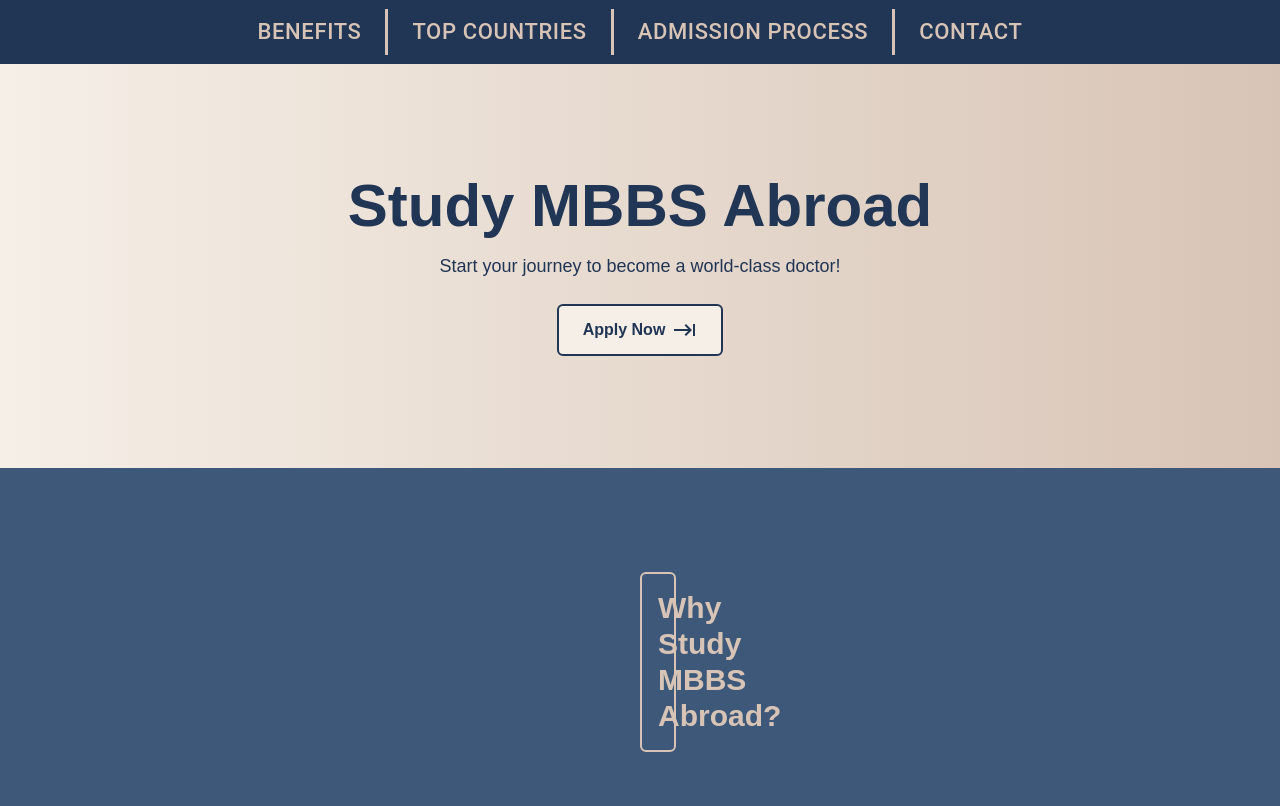
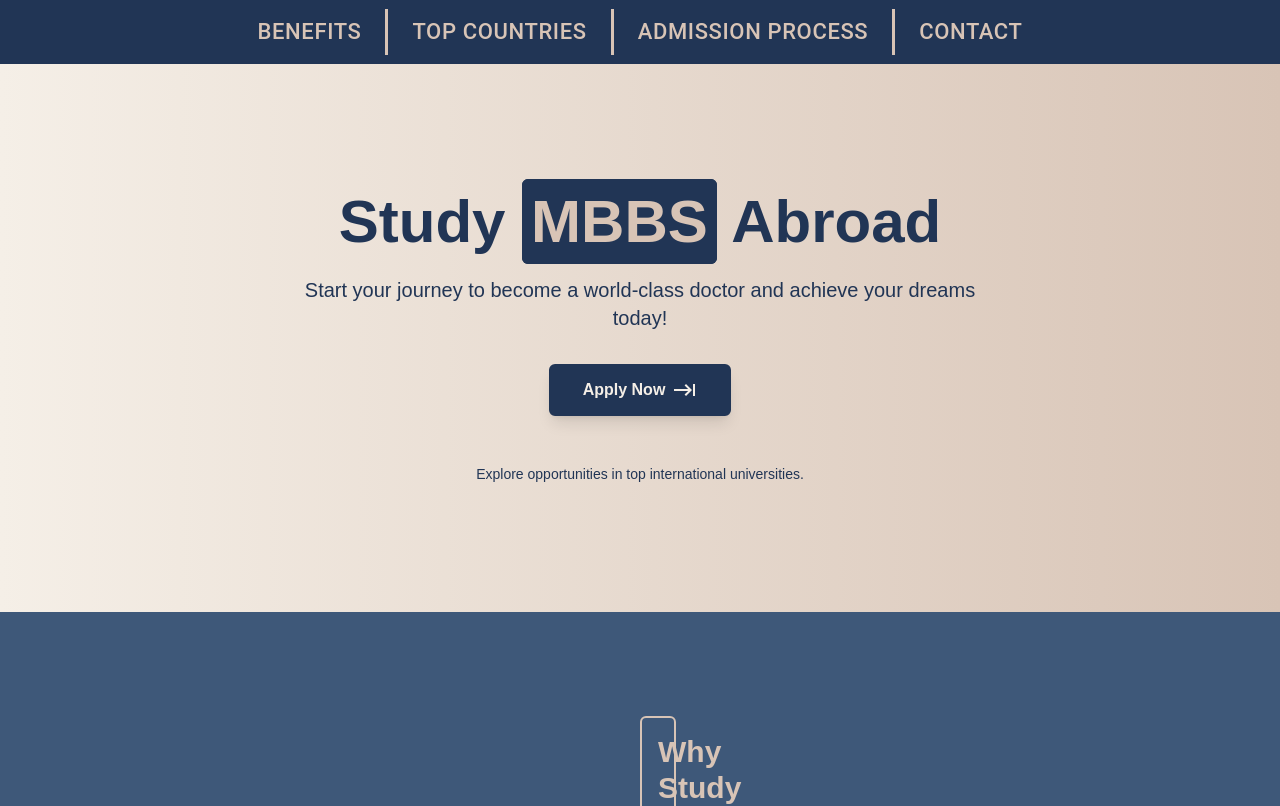
Before and after one commit to khadizajarin/university-insights, a Next.js app: page / in a window 1280 px wide. Shown: the top 806 px of the page. Built offline with nearby package versions, Linux system fonts and the light colour scheme.

Commit message:
README added

```diff
--- a/src/app/HeroSection.js
+++ b/src/app/HeroSection.js
@@ -1,19 +1,35 @@
+import KeyboardTabIcon from '@mui/icons-material/KeyboardTab';
 
-import KeyboardTabIcon from '@mui/icons-material/KeyboardTab';
 const HeroSection = () => {
+  return (
+    <div className="relative bg-gradient-to-r from-[#F5EFE7] to-[#D8C4B6] text-[#213555] lg:py-32 py-14 text-center">
+      {/* Background Effect */}
+      <div className="absolute inset-0 bg-gradient-to-t from-[#213555]/30 to-transparent opacity-20 -z-10"></div>
 
-    return (
-      <div className="bg-gradient-to-r from-[#F5EFE7] to-[#D8C4B6] text-[#213555] lg:py-28 py-14 text-center">
-        <h1 className="text-6xl font-bold mb-4">Study MBBS Abroad</h1>
-        <p className="text-lg mb-6">Start your journey to become a world-class doctor!</p>
-        <button className="bg-[#F5EFE7] border-[#213555] border-2 text-[#213555] font-semibold px-6 py-3 rounded-md hover:bg-opacity-60 ">
-            <div className='flex flex-row justify-center items-center gap-2'>
-                Apply Now <KeyboardTabIcon></KeyboardTabIcon>
-            </div>
+      {/* Main Content */}
+      <div className="container mx-auto px-4">
+        <h1 className="text-5xl lg:text-6xl font-extrabold mb-6">
+          Study <span className="text-[#D8C4B6] border-[0.1rem] p-2 rounded-md bg-[#213555] border-[#213555]">MBBS</span> Abroad
+        </h1>
+        <p className="text-lg lg:text-xl font-medium mb-8 max-w-2xl mx-auto">
+          Start your journey to become a world-class doctor and achieve your dreams today!
+        </p>
 
+        {/* Button */}
+        <button className="bg-[#213555] hover:bg-[#F5EFE7] border-2 border-[#213555] text-[#F5EFE7] hover:text-[#213555] font-semibold px-8 py-3 rounded-md shadow-lg transition-all duration-300 transform hover:scale-105">
+          <div className="flex flex-row justify-center items-center gap-2">
+            Apply Now
+            <KeyboardTabIcon className="transition-transform duration-300 transform group-hover:translate-x-2" />
+          </div>
         </button>
       </div>
-    );
-  };
 
-  export default HeroSection;
+      {/* Decorative Bottom Element */}
+      <div className="mt-12">
+        <p className="text-sm text-[#213555] font-medium">Explore opportunities in top international universities.</p>
+      </div>
+    </div>
+  );
+};
+
+export default HeroSection;
```
Also changed, not shown: 1 other file (tests, documents, lock files or other folders).
